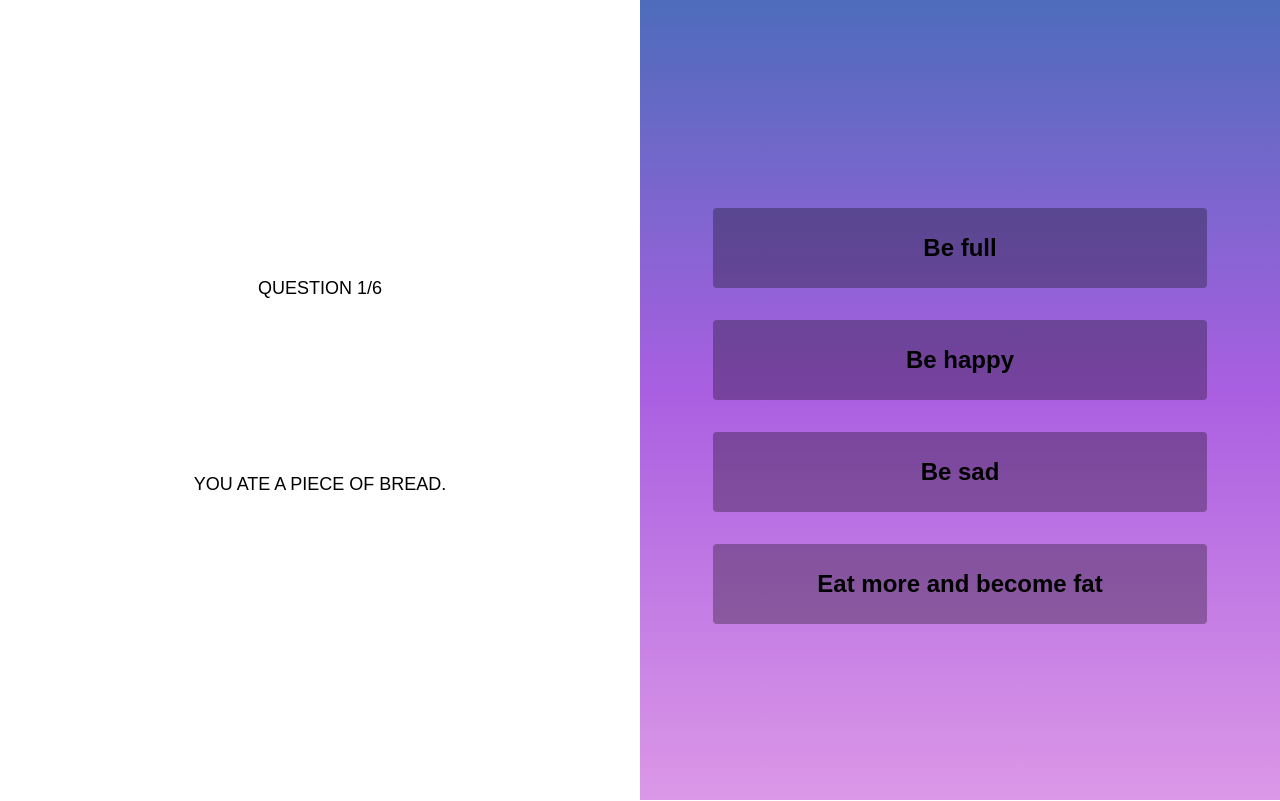
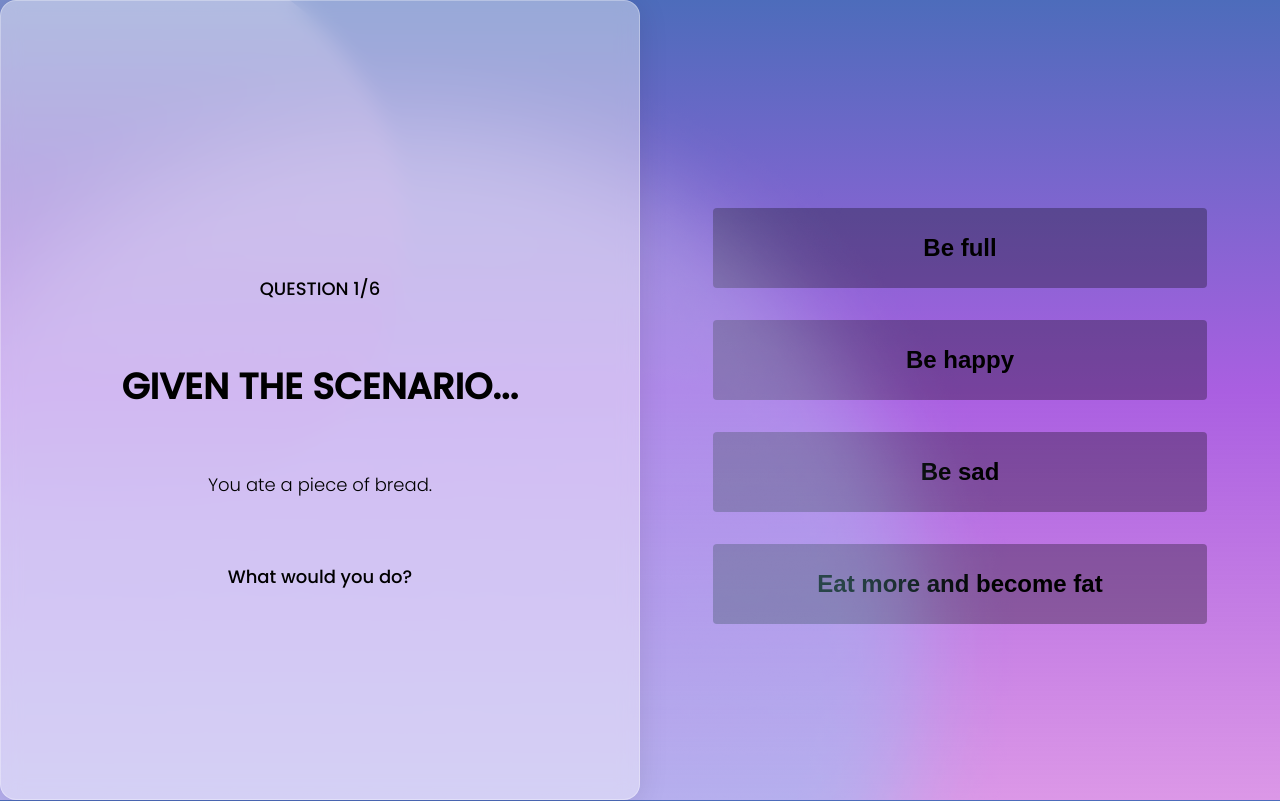
Before and after one commit to zteo0009/FIT4003-interactiveAI, a React (Create React App) app in the folder interactiveai/: page /questions in a window 1280 px wide. Built offline with nearby package versions, Linux system fonts and the light colour scheme.

Commit message:
CSS changes to quiz pages (in progress)

```diff
--- a/interactiveai/src/assets/styles.css
+++ b/interactiveai/src/assets/styles.css
@@ -1,6 +1,15 @@
 .main {
     background: rgb(77,108,187);
     background: linear-gradient(180deg, rgba(77,108,187,1) 0%, rgba(170,95,225,1) 49%, rgba(201,97,218,0.6566125290023201) 100%);
+}
+
+.questions-bg {
+    background: rgba(255, 255, 255, 0.42);
+    border-radius: 16px;
+    box-shadow: 0 4px 30px rgba(0, 0, 0, 0.1);
+    backdrop-filter: blur(10.2px);
+    -webkit-backdrop-filter: blur(10.2px);
+    border: 1px solid rgba(255, 255, 255, 0.3);
 }
 
 .button {
@@ -42,6 +51,11 @@ h1 {
     font-size: 96px;
 }
 
+h2 {
+    font-family: 'Poppins', sans-serif;
+    font-weight: 600;
+}
+
 h3 {
     font-family: 'Poppins', sans-serif;
     color: white;
--- a/interactiveai/src/components/Question.js
+++ b/interactiveai/src/components/Question.js
@@ -2,10 +2,10 @@ function Question(props) {
     return (
         <div className="min-h-screen text-black" style={{ display: 'flex', alignItems: 'center' }}>
             <main className="container mx-auto px-6 pt-16 flex-1 text-center">
-                <h2 className="text-lg md:text-lg lg:text-lg uppercase mb-16">Question {props.question.questionno}/6</h2>
-                <h1 className="text-3xl md:text-6xl lg:text-4xl uppercase font-bold mb-16">Given the scenario...</h1>
-                <h2 className="text-lg md:text-lg lg:text-lg uppercase mb-16">{props.question.scenario}</h2>
-                <h1 className="text-lg md:text-lg lg:text-lg uppercase font-bold">What would you do?</h1>
+                <h3 className="text-lg text-black md:text-lg lg:text-lg uppercase mb-16">Question {props.question.questionno}/6</h3>
+                <h2 className="text-3xl md:text-6xl lg:text-4xl uppercase font-bold mb-16">Given the scenario...</h2>
+                <p className="text-lg text-black md:text-lg lg:text-lg mb-16">{props.question.scenario}</p>
+                <h3 className="text-lg text-black md:text-lg lg:text-lg">What would you do?</h3>
             </main>
         </div>
     )
--- a/interactiveai/src/views/Questions.js
+++ b/interactiveai/src/views/Questions.js
@@ -85,10 +85,14 @@ const Questions = () => {
 
 	return (
 		<React.Fragment>
+
 			<section>
+
 				<motion.div className='w-screen h-screen grid grid-rows-2 text-black text-4xl md:grid-cols-2' initial={{width : 0}} animate={{width : "100%"}} exit={{x : window.innerWidth, transition: {duration: 0.1}}}>
+					<img className="fixed mx-auto bottom-0 object-center" src={require('../images/ellipse-2.png')} alt="" />
+					<img className="fixed top-30 left-0" src={require('../images/ellipse-1.png')} alt="" />
 					{/* Left part */}
-					<div className=' w-full h-full bg-white centered md:h-screen'>
+					<div className='questions-bg w-full h-full centered md:h-screen'>
 						<Question question={questions[currentQuestion]} />
 					</div>
 
```
Also changed, not shown: interactiveai/src/views/Homepage.js (+3 -5 lines), interactiveai/src/images/ellipse-1.png (added), interactiveai/src/images/ellipse-2.png (added).
